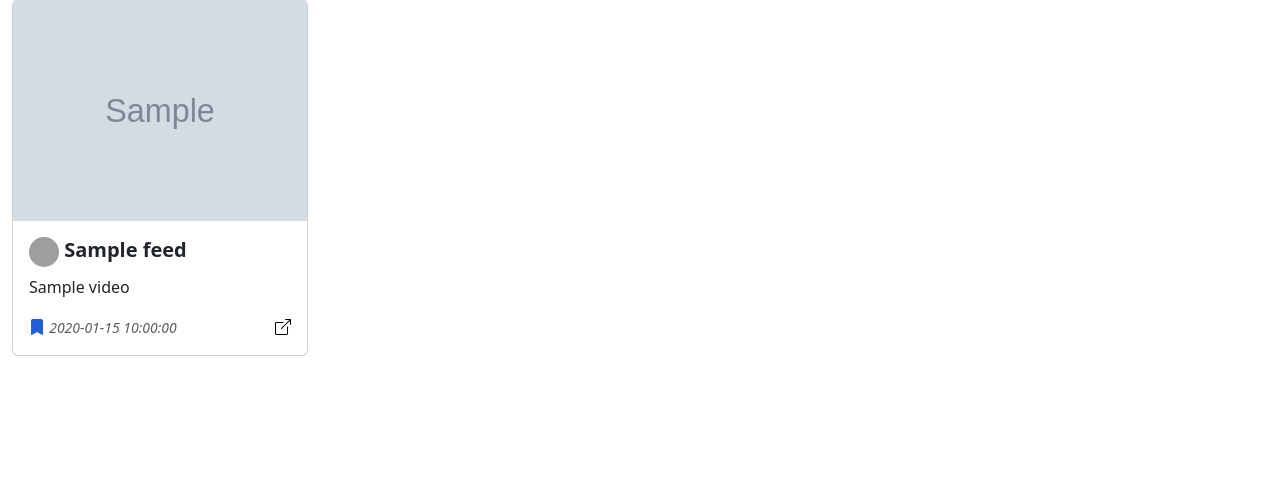
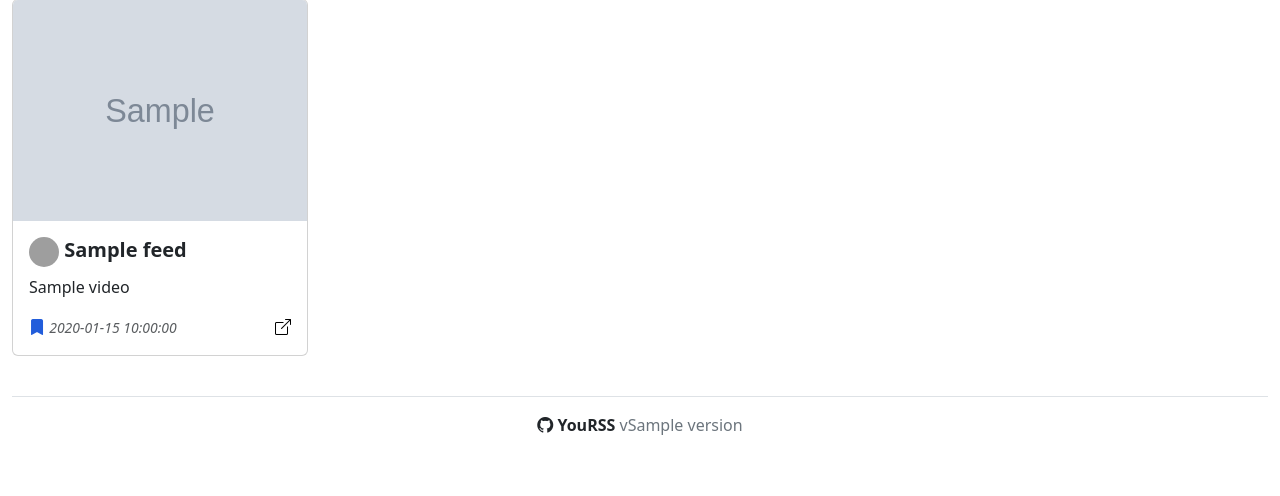
Before and after one commit to essembeh/YouRSS, a Python web app: template yourss/templates/view.html in a window 1280 px wide. Shown: the part 65-561 px from the top of the page. Run offline with Jinja, Linux system fonts and the light colour scheme; the template is opened without the code that fills it: most values are stand-ins (such as "Sample title", 1, 10 or a date in 2020); grey boxes marked "Sample" are stand-in pictures; grey boxes are pictures that could not be loaded.

Commit message:
💄 Add footer

```diff
--- a/yourss/templates/view.html
+++ b/yourss/templates/view.html
@@ -118,6 +118,14 @@
     </div>
   </main>
 
+  <div class="container-fluid">
+    <footer class="py-3 mt-4 border-top text-center">
+      <a href="https://github.com/essembeh/YouRSS" target="_blank" class="text-body"><i class="bi bi-github" width="24" height="24"></i></a>
+      <span class="fw-bold">YouRSS</span>
+      <span class="text-secondary">v{{ version }}</span>
+    </footer>
+  </div>
+
   <script src="/static/yourss.js"></script>
 </body>
 
--- a/yourss/webapp/www.py
+++ b/yourss/webapp/www.py
@@ -60,6 +60,7 @@ async def get_user(
             "request": request,
             "title": f"/u/{user}",
             "feeds": feeds,
+            "version": yourss.__version__,
         },
     )
 
@@ -86,5 +87,6 @@ async def view_channels(
             "request": request,
             "title": ", ".join(sorted(map(lambda f: f.title, feeds))),
             "feeds": feeds,
+            "version": yourss.__version__,
         },
     )
```
